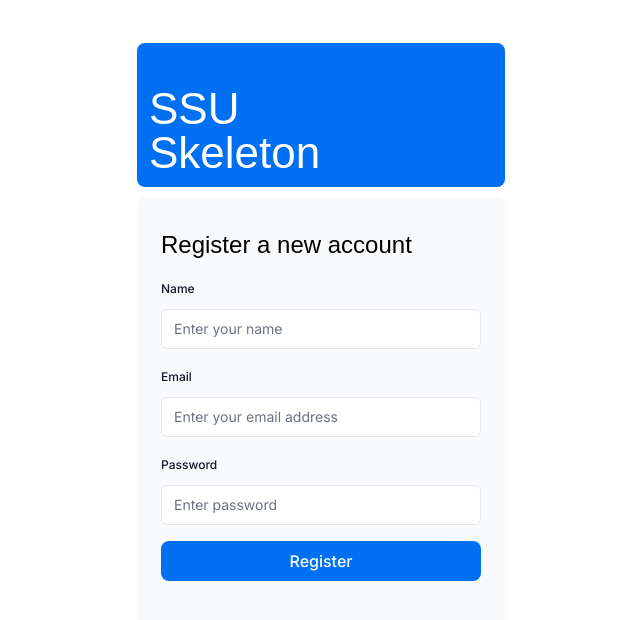
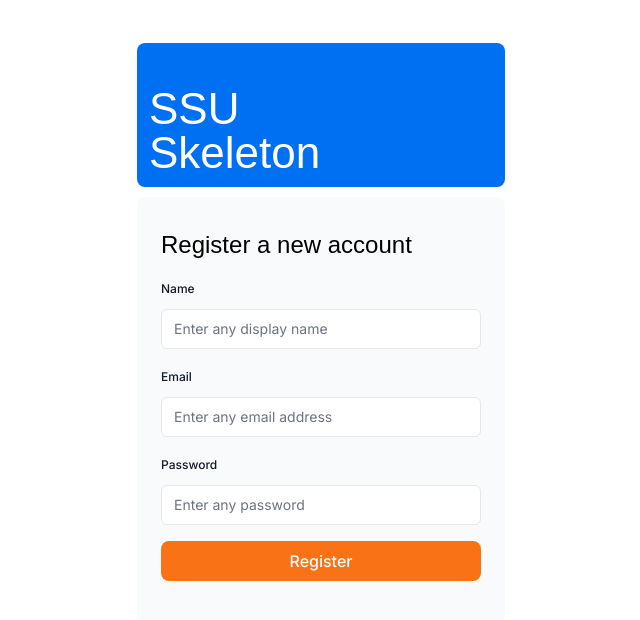
Before and after one commit to brockenbrough/ssu-social-next, a Next.js app in the folder ssu-app/: page /portal/register in a window 1280 px wide. Shown: the top 620 px of the page, without its empty margins (319-959 px from the left). Built offline with nearby package versions, Linux system fonts and the light colour scheme; a web font is replaced by a local one.

Commit message:
Changed buttons in register page to be orange as well as changed text fields on register page

```diff
--- a/ssu-app/app/portal/register/page.tsx
+++ b/ssu-app/app/portal/register/page.tsx
@@ -51,7 +51,7 @@ export default function RegisterPage() {
                   id="name"
                   type="text"
                   name="name"
-                  placeholder="Enter your name"
+                  placeholder="Enter any display name"
                   value={form.name}
                   onChange={e => setForm({ ...form, name: e.target.value })}
                   required
@@ -69,7 +69,7 @@ export default function RegisterPage() {
                   id="email"
                   type="email"
                   name="email"
-                  placeholder="Enter your email address"
+                  placeholder="Enter any email address"
                   value={form.email}
                   onChange={e => setForm({ ...form, email: e.target.value })}
                   required
@@ -87,7 +87,7 @@ export default function RegisterPage() {
                   id="password"
                   type="password"
                   name="password"
-                  placeholder="Enter password"
+                  placeholder="Enter any password"
                   value={form.password}
                   onChange={e => setForm({ ...form, password: e.target.value })}
                   required
@@ -95,7 +95,7 @@ export default function RegisterPage() {
                 />
               </div>
             </div>
-            <button className="mt-4 w-full rounded-lg bg-blue-500 py-2 text-white font-medium hover:bg-blue-400 transition-colors" type="submit">
+            <button className="mt-4 w-full rounded-lg bg-orange-500 py-2 text-white font-medium hover:bg-orange-400 transition-colors" type="submit">
               Register
             </button>
             <div className="flex h-8 items-end space-x-1" aria-live="polite" aria-atomic="true">
--- a/ssu-app/app/ui/button.tsx
+++ b/ssu-app/app/ui/button.tsx
@@ -9,7 +9,7 @@ export function Button({ children, className, ...rest }: ButtonProps) {
     <button
       {...rest}
       className={clsx(
-        'flex h-10 items-center rounded-lg bg-blue-500 px-4 text-sm font-medium text-white transition-colors hover:bg-blue-400 focus-visible:outline focus-visible:outline-2 focus-visible:outline-offset-2 focus-visible:outline-blue-500 active:bg-blue-600 aria-disabled:cursor-not-allowed aria-disabled:opacity-50',
+        'flex h-10 items-center rounded-lg bg-orange-500 px-4 text-sm font-medium text-white transition-colors hover:bg-orange-400 focus-visible:outline focus-visible:outline-2 focus-visible:outline-offset-2 focus-visible:outline-blue-500 active:bg-blue-600 aria-disabled:cursor-not-allowed aria-disabled:opacity-50',
         className,
       )}
     >
```
Also changed, not shown: 1 other file (tests, documents, lock files or other folders).
